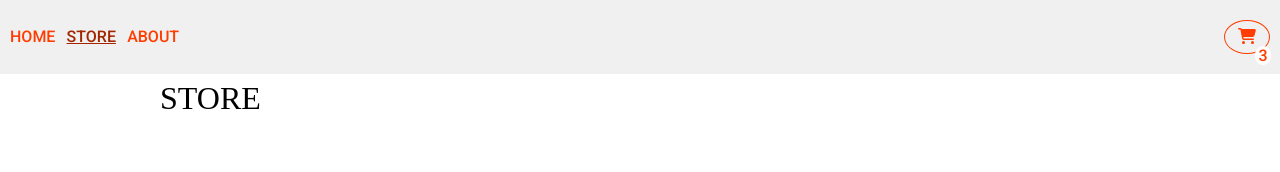
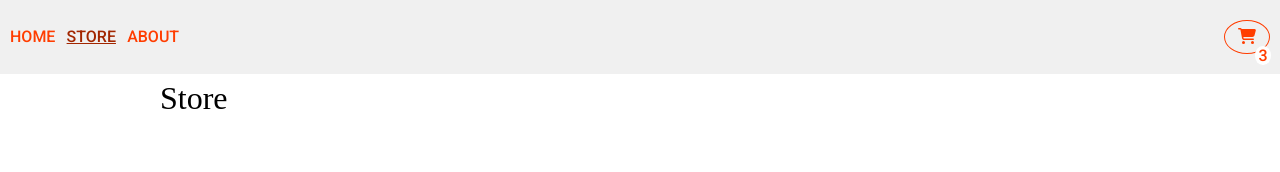
Before and after one commit to john-lund-af/shopping-cart, a React (Vite) app: page /store in a window 1280 px wide. Shown: the top 172 px of the page. Built offline with nearby package versions, Linux system fonts and the light colour scheme.

Commit message:
Added pages.

```diff
--- a/src/App.tsx
+++ b/src/App.tsx
@@ -5,6 +5,9 @@
 import GlobalStyles from './components/styles/Global';
 import { Routes, Route } from 'react-router-dom';
 import ShoppingCart from './components/ShoppingCart';
+import Home from './pages/Home';
+import Store from './pages/Store';
+import About from './pages/About';
 
 const darkTheme = {
   primary: '#121212',
@@ -33,9 +36,9 @@
       <Header />
       <Container>
         <Routes>
-          <Route path='/' element={<h1>HOME</h1>} />
-          <Route path='/store' element={<h1>STORE</h1>} />
-          <Route path='/about' element={<h1>ABOUT</h1>} />
+          <Route path='/' element={<Home />} />
+          <Route path='/store' element={<Store />} />
+          <Route path='/about' element={<About />} />
           <Route path='*' element={<h1>Not Found</h1>} />
         </Routes>
       </Container>
--- /dev/null
+++ b/src/pages/About.tsx
@@ -0,0 +1,5 @@
+function About() {
+  return <div><h1>About</h1></div>;
+}
+
+export default About;
--- /dev/null
+++ b/src/pages/Home.tsx
@@ -0,0 +1,5 @@
+function Home() {
+  return <div><h1>Home</h1></div>;
+}
+
+export default Home;
--- /dev/null
+++ b/src/pages/Store.tsx
@@ -0,0 +1,5 @@
+function Store() {
+  return <div><h1>Store</h1></div>;
+}
+
+export default Store;
```
